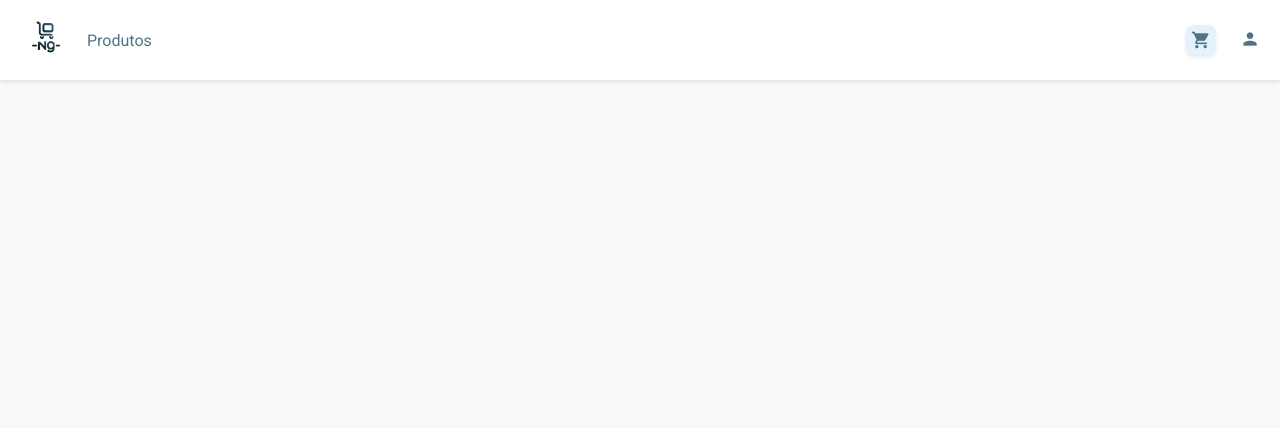
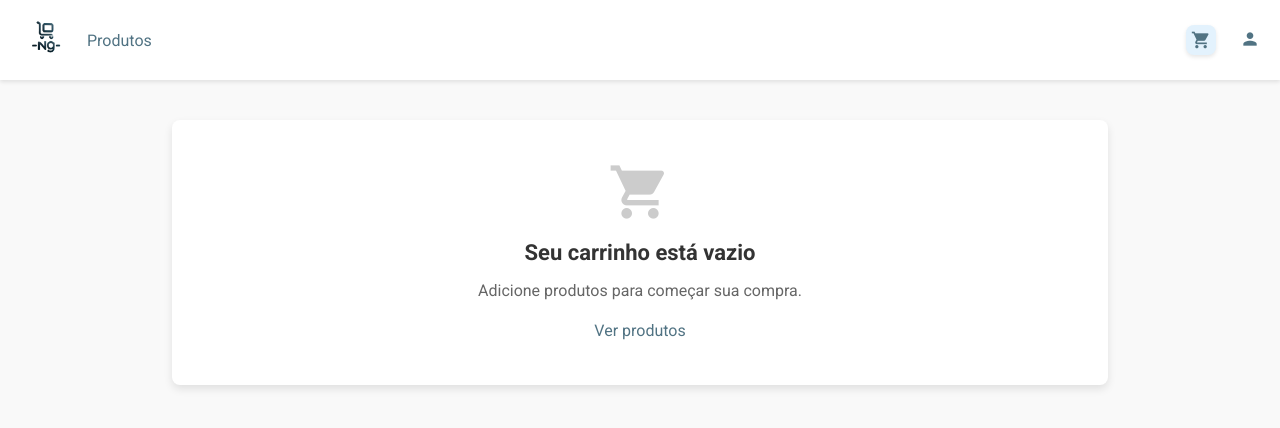
Before and after one commit to Antoniolps/ng-ecommerce, an Angular app: page /cart in a window 1280 px wide. Shown: the top 428 px of the page. Built offline with nearby package versions, Linux system fonts and the light colour scheme.

Commit message:
✨feat: adiciona mensagem de alerta ao adicionar produto ao carrinho e melhora a exibição do carrinho vazio

```diff
--- a/src/app/pages/cart-page/cart-page.component.css
+++ b/src/app/pages/cart-page/cart-page.component.css
@@ -172,3 +172,57 @@
         padding: 7px 10px;
     }
 }
+
+.empty-cart {
+    display: flex;
+    justify-content: center;
+    align-items: center;
+    padding: 40px 20px;
+    max-width: 70%;
+    margin: 40px auto;
+    background-color: #fff;
+    border-radius: 8px;
+    box-shadow: 0 4px 8px rgba(0, 0, 0, 0.1);
+}
+
+.empty-content {
+    text-align: center;
+    display: flex;
+    flex-direction: column;
+    align-items: center;
+    gap: 16px;
+}
+
+.empty-icon {
+    font-size: 64px;
+    color: #ccc;
+}
+
+.empty-content h2 {
+    font-size: 22px;
+    color: #333;
+    margin: 0;
+}
+
+.empty-content p {
+    font-size: 16px;
+    color: #666;
+    margin: 0;
+}
+
+.btn-empty-cart {
+    text-decoration: none;
+    color: #517383;
+    padding: 4px;
+    font-size: 16px;
+    border-radius: 8px;
+    border: 1px solid transparent;
+    transition: all 0.2s ease;
+    cursor: pointer;
+}
+
+.btn-empty-cart:hover {
+    font-weight: bold;
+    background-color: #e3f2fd;
+    box-shadow: 0 2px 4px rgba(0, 0, 0, 0.1);
+}
--- a/src/app/pages/cart-page/cart-page.component.html
+++ b/src/app/pages/cart-page/cart-page.component.html
@@ -1,7 +1,7 @@
 <div class="container" *ngIf="cart.length > 0">
     <h2>Meu carrinho</h2>
     <div class="products" *ngFor="let cartItem of cart">
-        <div class="product">
+        <div class="product" (click)="goToProduct(cartItem.product)">
             <div class="product-image">
                 <img [src]="cartItem.product.image" [alt]="cartItem.product.title" />
             </div>
@@ -16,7 +16,7 @@
                     <button class="btn-quantity"><span class="material-icons"> add </span></button>
                 </div>
 
-                <button class="btn-danger">
+                <button class="btn-danger" (click)="removeFromCart(cartItem)">
                     <span class="material-icons"> delete </span>
                     Remover
                 </button>
@@ -28,3 +28,11 @@
         Subtotal ({{ cart.length }} products): R$ {{cartSum}}<span></span>
     </div>
 </div>
+<div class="empty-cart" *ngIf="cart.length === 0">
+    <div class="empty-content">
+        <span class="material-icons empty-icon">shopping_cart</span>
+        <h2>Seu carrinho está vazio</h2>
+        <p>Adicione produtos para começar sua compra.</p>
+        <a (click)="goToProducts()" class="btn-empty-cart">Ver produtos</a>
+    </div>
+</div>
--- a/src/app/pages/cart-page/cart-page.component.ts
+++ b/src/app/pages/cart-page/cart-page.component.ts
@@ -1,6 +1,7 @@
 import { CommonModule } from '@angular/common';
 import { Component } from '@angular/core';
-import { CartProduct } from '../../models/product/Product';
+import { CartProduct, Product } from '../../models/product/Product';
+import { Router } from '@angular/router';
 
 @Component({
   selector: 'app-cart-page',
@@ -9,6 +10,8 @@ import { CartProduct } from '../../models/product/Product';
   styleUrl: './cart-page.component.css'
 })
 export class CartPageComponent {
+
+  constructor(private router: Router) { }
 
   cart: CartProduct[] = [];
   cartSum: number = 0;
@@ -31,4 +34,24 @@ export class CartPageComponent {
       return sum;
     }, 0);
   }
+
+  removeFromCart(product: CartProduct) {
+    this.cart = this.cart.filter(p => p.product.id !== product.product.id);
+    localStorage.setItem('cart', JSON.stringify(this.cart));
+    this.calculateCartSum();
+  }
+
+  clearCart() {
+    this.cart = [];
+    localStorage.removeItem('cart');
+    this.calculateCartSum();
+  }
+
+  goToProducts() {
+    this.router.navigate(['/products']);
+  }
+
+  goToProduct(product: Product) {
+    this.router.navigate(['/products', product.id]);
+  }
 }
--- a/src/app/pages/product-page/product-page.component.ts
+++ b/src/app/pages/product-page/product-page.component.ts
@@ -42,6 +42,7 @@ export class ProductPageComponent {
   //This method will be used to handle if the product will be added to the local cart or the API cart.
   addToCart(product: Product): void {
     this.addToLocalCart(product);
+    alert('Product added to cart!');
   }
 
   addToLocalCart(product: Product) {
```
